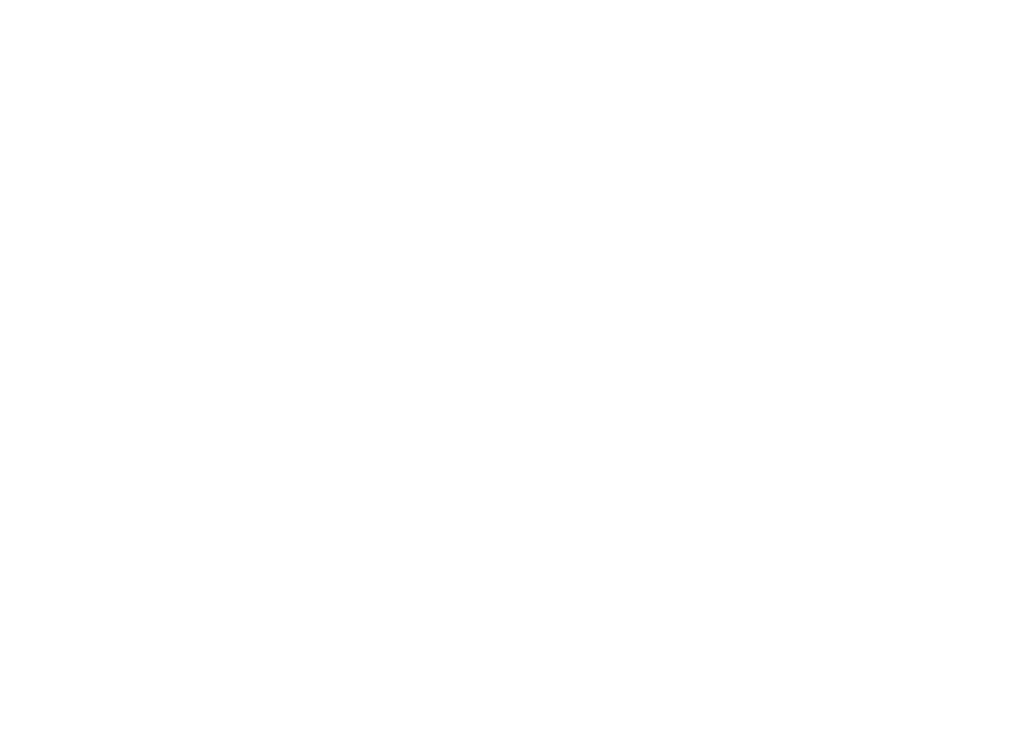
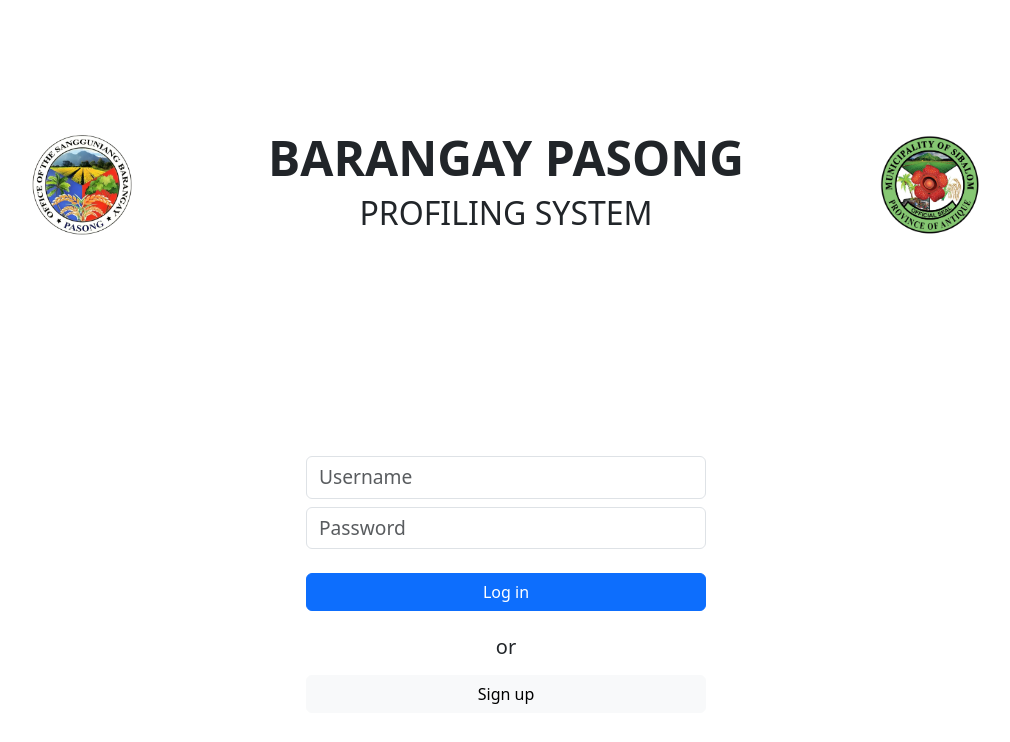
Before and after one commit to naikka/Websys, a React (Vite) app: page /LogInPage in a window 1280 px wide. Before the commit this address had no page. Shown: the top 742 px of the page, without its empty margins (134-1144 px from the left). Built offline with nearby package versions, Linux system fonts and the light colour scheme.

Commit message:
LogInButton funtion

```diff
--- a/src/Router/App.jsx
+++ b/src/Router/App.jsx
@@ -1,12 +1,15 @@
-import { BrowserRouter, Routes, Route } from 'react-router-dom'
+import { BrowserRouter, Routes, Route } from 'react-router-dom';
 import LogInPage from '../components/LogInPage';
+import Home from '../components/Home'; // Adjust the import based on your file structure
 
 export default function App() {
-    return(
+    return (
         <BrowserRouter>
             <Routes>
-            <Route index element={ <LogInPage/> } />
-            <Route path='login' element={ <LogInPage />} />
+                <Route path="/" element={<LogInPage />} />
+                <Route path="LogInPage" element={<LogInPage />} />
+                <Route path="home" element={<Home />} />
+                {/* Add other routes as needed */}
             </Routes>
         </BrowserRouter>
     );
--- a/src/components/Home.jsx
+++ b/src/components/Home.jsx
@@ -6,7 +6,9 @@ import sibalomlog from '../assets/sibalomlog.png';
 export default function Home() {
     return (
         <>
-            <div className='container'>
+            <div>
+            <h1>Welcome to the Home Page</h1>
+            {/* Add other content for the home page here */}
             </div>
         </>
     );
--- a/src/components/LogInPage.jsx
+++ b/src/components/LogInPage.jsx
@@ -2,13 +2,20 @@ import '../CSS/main.css';
 import 'bootstrap/dist/css/bootstrap.min.css';
 import pasonglogos from '../assets/pasonglogos.png';
 import sibalomlog from '../assets/sibalomlog.png';
+import { useNavigate } from 'react-router-dom';
 
 export default function LogInPage() {
+    const navigate = useNavigate();
+
+    const handleLoginClick = () => {
+        // Redirect to the home page
+        navigate('/home');
+    };
 
     return (
         <>
-            <div className='container'>
-                <div className='row'>
+            <div className='container' style={{ height: '100vh' }}>
+                <div className='row h-100'>
                     <div className='col-sm-12 col-md-12 col-lg-12 p-5 d-flex align-items-center'>
                         <div className='p-5 d-flex justify-content-start'>
                             <img src={pasonglogos} className='img-fluid' alt='Pasong Image' style={{ width: '100px', height: '100px' }} />
@@ -26,9 +33,9 @@ export default function LogInPage() {
                         <div className='col-12 col-md-6 p-5 d-flex align-items-center justify-content-center'>
                             <form className='w-100' style={{ maxWidth: '400px', margin: 'auto' }}>
                                 <input className='form-control mb-2' placeholder='Username' style={{ fontSize: '1.2rem' }} />
-                                <input className='form-control mb-4' type='password' placeholder='Password' style={{ fontSize: '1.2rem' }} /> {/* Adjusted margin-bottom */}
+                                <input className='form-control mb-4' type='password' placeholder='Password' style={{ fontSize: '1.2rem' }} />
                                 <div className='d-grid gap-2'>
-                                    <button className="btn btn-primary mb-3" type="button">Log in</button>
+                                    <button className="btn btn-primary mb-3" type="button" onClick={handleLoginClick}>Log in</button>
                                     <div className="text-center">
                                         <h5>or</h5>
                                     </div>
```
